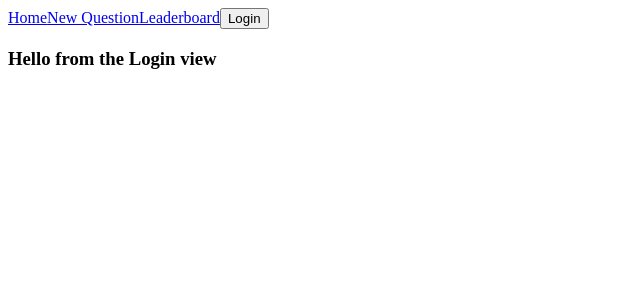
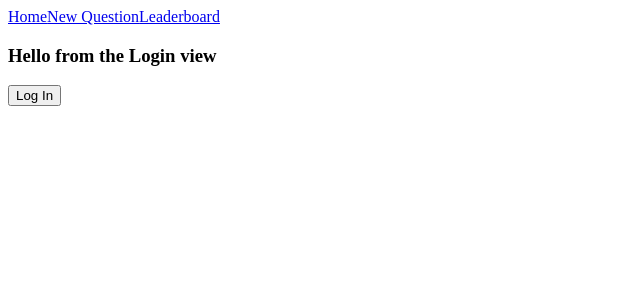
Before and after one commit to Godswilldev/Would_You_Rather, a React (Create React App) app: page /login in a window 1280 px wide. Shown: the top 300 px of the page, without its empty margins (0-640 px from the left). Built offline with nearby package versions, Linux system fonts and the light colour scheme.

Commit message:
Implemented fake Loggin In

```diff
--- a/src/Components/App.js
+++ b/src/Components/App.js
@@ -1,4 +1,4 @@
-import React from "react";
+import React, { useState } from "react";
 import Login from "./Login/Login";
 import Dashboard from "./Dashboard/Dashboard";
 import Four0Four from "./FourZeroFour/Four0Four";
@@ -6,21 +6,29 @@ import LeaderBoard from "./LeaderBoard/LeaderBoard";
 import Nav from "./Nav/Nav";
 import NewQuestion from "./NewQuestion/NewQuestion";
 import Question from "./Question/Question";
-import { Route, Switch } from "react-router";
+import { Route, Switch, useHistory } from "react-router";
 
 const App = () => {
+  const [loggedIn, setLoggedIn] = useState(false);
+  const logOut = () => setLoggedIn(false);
+  const logIn = () => setLoggedIn(true);
+  const history = useHistory();
+  console.log(history);
+
   return (
     <div>
-      <Nav />
+      {loggedIn ? history.push("/dashboard") : history.push("/login")}
+      <Nav loggedIn={loggedIn} logOut={logOut} />
       <Switch>
+        <Route exact path="/new" component={NewQuestion} />
+        <Route exact path="/login" render={() => <Login logIn={logIn} />} />
         <Route exact path="/" component={Dashboard} />
-        <Route exact path="/new" render={() => <NewQuestion />} />
-        <Route exact path="/login" render={() => <Login />} />
-        <Route exact path="/leaderboard" render={() => <LeaderBoard />} />
-        <Route exact path="/question/:unqId" render={() => <Question />} />
-        <Route exact path="/leaderboard" render={() => <LeaderBoard />} />
-        <Route exact render={() => <Four0Four />} />
+        <Route exact path="/leaderboard" component={LeaderBoard} />
+        <Route exact path="/dashboard" component={Dashboard} />
+        <Route exact path="/question/:unqId" component={Question} />
+        <Route exact component={Four0Four} />
       </Switch>
+      {/* <button onClick={() => setLoggedIn(true)}>Click me</button> */}
     </div>
   );
 };
--- a/src/Components/Login/Login.js
+++ b/src/Components/Login/Login.js
@@ -1,9 +1,10 @@
 import React from "react";
 
-const Login = () => {
+const Login = ({ logIn }) => {
   return (
     <div>
       <h3>Hello from the Login view</h3>
+      <button onClick={() => logIn()}>Log In</button>
     </div>
   );
 };
--- a/src/Components/Nav/Nav.js
+++ b/src/Components/Nav/Nav.js
@@ -1,15 +1,17 @@
 import React from "react";
 import { Link } from "react-router-dom";
 
-const Nav = () => {
+const Nav = ({ loggedIn, logOut }) => {
   return (
     <>
       <Link to="/">Home</Link>
       <Link to="/new">New Question</Link>
       <Link to="/leaderboard">Leaderboard</Link>
-      <Link to="/login">
-        <button>Login</button>
-      </Link>
+      {loggedIn && (
+        <Link to="/login">
+          <button onClick={() => logOut()}>Logout</button>
+        </Link>
+      )}
     </>
   );
 };
```
